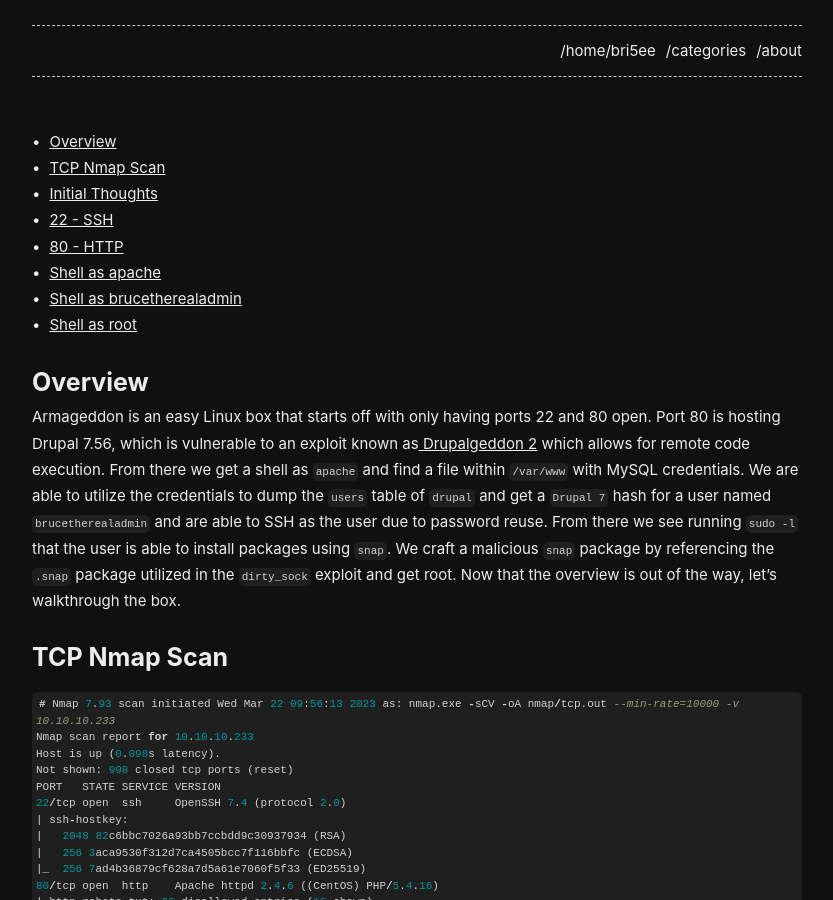
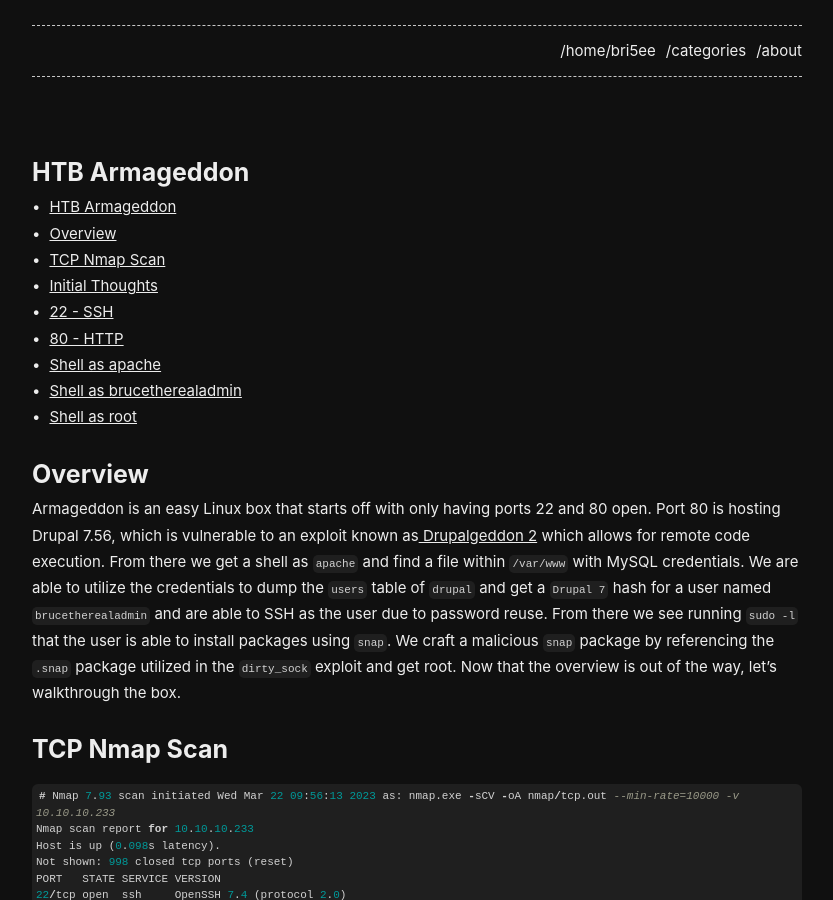
Before and after one commit to notbricey/brisee.github.io, a Jekyll site: the page built from _posts/2023-03-24-htb-armageddon.md, in a window 1280 px wide and 900 px high. Shown: the whole window, without its empty margins (223-1056 px from the left). Built offline with Jekyll 4.4.1, drawn with Linux system fonts in a browser that asks for light colours.

Commit message:
Update 2023-03-24-htb-armageddon.md

```diff
--- a/_posts/2023-03-24-htb-armageddon.md
+++ b/_posts/2023-03-24-htb-armageddon.md
@@ -7,6 +7,8 @@ categories: [Hack The Box]
 ---
 
 &nbsp;
+
+# HTB Armageddon
 
 <div style="position: absolute;">
 
```
